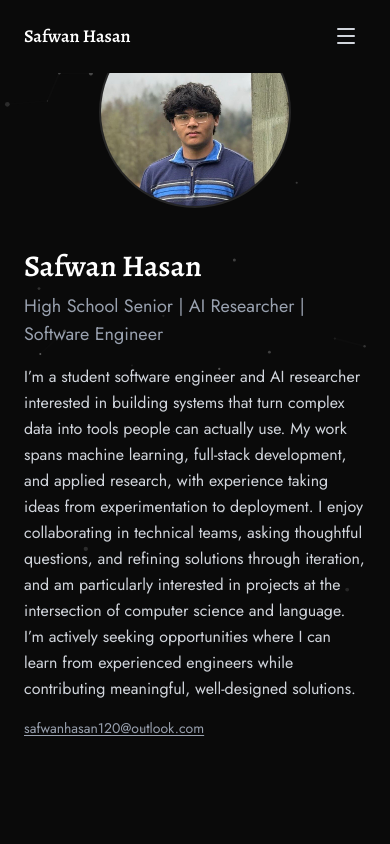
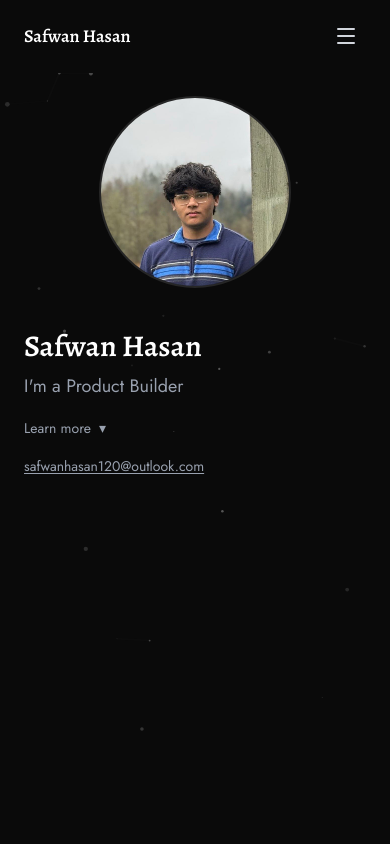
Before and after one commit to SafwanHasan120/personalsite, a Next.js app in the folder safwan-site/: page / in a window 390 px wide. Shown: the top 844 px of the page. Built offline with nearby package versions, Linux system fonts and the light colour scheme.

Commit message:
Fixed mobile spacing, added resume

```diff
--- a/safwan-site/app/page.tsx
+++ b/safwan-site/app/page.tsx
@@ -1,8 +1,9 @@
 "use client";
 
-import React, { useRef } from "react";
+import React, { useRef, useState } from "react";
 import { motion, useInView } from "framer-motion";
 import Image from "next/image";
+import { Typewriter } from "react-simple-typewriter";
 import {
   Github,
   Linkedin,
@@ -77,6 +78,8 @@ function AnimatedSection({
 }
 
 export default function Home() {
+  const [showAbout, setShowAbout] = useState(false);
+
   return (
     <>
       <ParticleNetwork />
@@ -84,9 +87,9 @@ export default function Home() {
       <main className="relative z-10 min-h-screen pt-16">
       <section
         id="about"
-          className="min-h-screen flex flex-col md:flex-row md:items-center justify-center gap-10 md:gap-14 px-6 max-w-5xl mx-auto -mt-12"
+        className="min-h-screen flex flex-col md:flex-row md:items-center justify-center gap-10 md:gap-14 px-6 max-w-5xl mx-auto md:-mt-12"
       >
-          <AnimatedSection className="shrink-0 flex justify-center md:justify-start">
+        <AnimatedSection className="shrink-0 flex justify-center md:justify-start mt-8">
           <div className="relative w-48 h-48 md:w-56 md:h-56 rounded-full overflow-hidden border-2 border-[#262626] bg-[#171717]">
             <Image
               src={site.headshot}
@@ -98,14 +101,69 @@ export default function Home() {
             />
           </div>
         </AnimatedSection>
+
         <AnimatedSection className="flex-1">
           <h1 className="font-serif text-3xl md:text-4xl font-semibold text-white mb-2">
             {site.name}
           </h1>
-            <p className="text-gray-400 text-lg mb-4">{site.tagline}</p>
+          <div className="text-gray-400 text-lg mb-4">
+              I'm a
+              <span className="text-gray-400">
+                <Typewriter
+                  words={[
+                    " High School Student",
+                    " Product Builder",
+                    " Full-stack Developer",
+                    " Hackathon Winner",
+                    "n AI Researcher",
+                    " Community Leader",
+                  ]}
+                  loop={0}
+                  cursor
+                  cursorStyle={"_"}
+                />
+              </span>
+            </div>
+
+          {/* Desktop: show about normally */}
+          <p className="hidden md:block text-gray-300 leading-relaxed whitespace-pre-line max-w-xl">
+            {site.about}
+          </p>
+
+          {/* Mobile: Learn more toggle */}
+          <div className="md:hidden">
+            <button
+              type="button"
+              onClick={() => setShowAbout((v) => !v)}
+              aria-expanded={showAbout}
+              aria-controls="about-mobile"
+              className="inline-flex items-center gap-2 text-sm text-gray-400 hover:text-white transition-colors"
+            >
+              {showAbout ? "Show less" : "Learn more"}
+              <span
+                className={[
+                  "inline-block transition-transform duration-200",
+                  showAbout ? "rotate-180" : "rotate-0",
+                ].join(" ")}
+                aria-hidden="true"
+              >
+                ▾
+              </span>
+            </button>
+
+            <div
+              id="about-mobile"
+              className={[
+                "overflow-hidden transition-[max-height,opacity] duration-300 ease-out",
+                showAbout ? "max-h-96 opacity-100 mt-4" : "max-h-0 opacity-0 mt-0",
+              ].join(" ")}
+            >
               <p className="text-gray-300 leading-relaxed whitespace-pre-line max-w-xl">
                 {site.about}
               </p>
+            </div>
+          </div>
+
           {site.email && (
             <a
               href={`mailto:${site.email}`}
--- a/safwan-site/components/Navbar.tsx
+++ b/safwan-site/components/Navbar.tsx
@@ -4,17 +4,19 @@ import React, { useEffect, useState } from "react";
 import { motion, useScroll } from "framer-motion";
 import { Menu, X } from "lucide-react";
 import { site } from "@/data/site";
+import ResumeModal from "@/components/ResumeModal";
 
 const navLinks = [
-  { label: "About", href: "#about" },
   { label: "Experience", href: "#experience" },
   { label: "Projects", href: "#projects" },
   { label: "Connect", href: "#connect" },
+  { label: "Resume", href: "#resume", isModal: true},
 ];
 
 export default function Navbar() {
   const [isMenuOpen, setIsMenuOpen] = useState(false);
   const { scrollY } = useScroll();
+  const [isResumeModalOpen, setIsResumeModalOpen] = useState(false);
   const [hasScrolled, setHasScrolled] = useState(false);
 
   useEffect(() => {
@@ -22,6 +24,19 @@ export default function Navbar() {
       setHasScrolled(latest > 20);
     });
   }, [scrollY]);
+
+  const handleNavClick = (
+    e: React.MouseEvent<HTMLAnchorElement>,
+    link: typeof navLinks[0]
+  ) => {
+    if (link.isModal) {
+      e.preventDefault();
+      setIsResumeModalOpen(true);
+      setIsMenuOpen(false);
+    } else {
+      setIsMenuOpen(false);
+    }
+  };
 
   return (
     <motion.header
@@ -49,7 +64,7 @@ export default function Navbar() {
               <a
                 href={link.href}
                 className="text-sm text-gray-300 hover:text-white transition-colors"
-                onClick={() => setIsMenuOpen(false)}
+                onClick={(e) => handleNavClick(e, link)}
               >
                 {link.label}
               </a>
@@ -82,7 +97,7 @@ export default function Navbar() {
                 <a
                   href={link.href}
                   className="block text-gray-300 hover:text-white transition-colors py-1"
-                  onClick={() => setIsMenuOpen(false)}
+                  onClick={(e) => handleNavClick(e, link)}
                 >
                   {link.label}
                 </a>
@@ -91,6 +106,12 @@ export default function Navbar() {
           </ul>
         </motion.div>
       )}
+      {/* Resume Modal */}
+      <ResumeModal
+        isOpen={isResumeModalOpen}
+        onClose={() => setIsResumeModalOpen(false)}
+        resumeUrl="/resume.pdf"
+      />
     </motion.header>
   );
 }
--- /dev/null
+++ b/safwan-site/components/ResumeModal.tsx
@@ -0,0 +1,108 @@
+"use client";
+
+import React, { useEffect } from "react";
+import { motion, AnimatePresence } from "framer-motion";
+import { X, Download } from "lucide-react";
+
+interface ResumeModalProps {
+  isOpen: boolean;
+  onClose: () => void;
+  resumeUrl: string; // Path to your PDF file
+}
+
+export default function ResumeModal({
+  isOpen,
+  onClose,
+  resumeUrl,
+}: ResumeModalProps) {
+  // Close modal on Escape key
+  useEffect(() => {
+    const handleEscape = (e: KeyboardEvent) => {
+      if (e.key === "Escape") onClose();
+    };
+
+    if (isOpen) {
+      document.addEventListener("keydown", handleEscape);
+      // Prevent body scroll when modal is open
+      document.body.style.overflow = "hidden";
+    }
+
+    return () => {
+      document.removeEventListener("keydown", handleEscape);
+      document.body.style.overflow = "unset";
+    };
+  }, [isOpen, onClose]);
+
+  const handleDownload = () => {
+    const link = document.createElement("a");
+    link.href = resumeUrl;
+    link.download = "resume.pdf";
+    document.body.appendChild(link);
+    link.click();
+    document.body.removeChild(link);
+  };
+
+  return (
+    <AnimatePresence>
+      {isOpen && (
+        <>
+          {/* Backdrop */}
+          <motion.div
+            initial={{ opacity: 0 }}
+            animate={{ opacity: 1 }}
+            exit={{ opacity: 0 }}
+            onClick={onClose}
+            className="fixed inset-0 bg-black/90 backdrop-blur-sm z-50"
+          />
+
+          {/* Modal */}
+          <motion.div
+            initial={{ opacity: 0, scale: 0.95, y: 20 }}
+            animate={{ opacity: 1, scale: 1, y: 0 }}
+            exit={{ opacity: 0, scale: 0.95, y: 20 }}
+            transition={{ type: "spring", duration: 0.5 }}
+            className="fixed inset-2 md:inset-4 lg:inset-8 z-50 flex items-center justify-center"
+          >
+            <div className="bg-gray-950/95 rounded-xl shadow-2xl border border-gray-800/50 w-full h-full flex flex-col max-w-6xl">
+              {/* Header */}
+              <div className="flex items-center justify-between px-4 py-3 md:px-6 md:py-4 border-b border-gray-800/50">
+                <h2 className="font-serif text-lg font-semibold text-white">
+                  Resume
+                </h2>
+                <div className="flex items-center gap-2">
+                  {/* Download Button */}
+                  <button
+                    onClick={handleDownload}
+                    className="flex items-center gap-2 px-3 py-1.5 md:px-4 md:py-2 bg-gray-500 hover:bg-gray-600 text-white text-sm rounded-lg transition-colors"
+                    aria-label="Download resume"
+                  >
+                    <Download className="w-4 h-4" />
+                    <span className="hidden sm:inline">Download</span>
+                  </button>
+
+                  {/* Close Button */}
+                  <button
+                    onClick={onClose}
+                    className="p-1.5 md:p-2 hover:bg-gray-800/50 rounded-lg transition-colors text-gray-400 hover:text-white"
+                    aria-label="Close modal"
+                  >
+                    <X className="w-5 h-5" />
+                  </button>
+                </div>
+              </div>
+
+              {/* PDF Viewer */}
+              <div className="flex-1 overflow-hidden p-2 md:p-3">
+                <iframe
+                  src={resumeUrl}
+                  className="w-full h-full rounded-lg border border-gray-800/30"
+                  title="Resume PDF"
+                />
+              </div>
+            </div>
+          </motion.div>
+        </>
+      )}
+    </AnimatePresence>
+  );
+}
--- a/safwan-site/data/site.ts
+++ b/safwan-site/data/site.ts
@@ -1,6 +1,5 @@
 export const site = {
   name: "Safwan Hasan",
-  tagline: "High School Senior | AI Researcher | Software Engineer",
   headshot: "/headshot.png", // swap to /headshot.jpg when you add it to public/
   about: `I’m a student software engineer and AI researcher interested in building systems that turn complex data into tools people can actually use. My work spans machine learning, full-stack development, and applied research, with experience taking ideas from experimentation to deployment. I enjoy collaborating in technical teams, asking thoughtful questions, and refining solutions through iteration, and am particularly interested in projects at the intersection of computer science and language. I’m actively seeking opportunities where I can learn from experienced engineers while contributing meaningful, well-designed solutions.`,
   email: "safwanhasan120@outlook.com",
--- a/safwan-site/package.json
+++ b/safwan-site/package.json
@@ -13,7 +13,8 @@
     "lucide-react": "^0.564.0",
     "next": "16.1.6",
     "react": "19.2.3",
-    "react-dom": "19.2.3"
+    "react-dom": "19.2.3",
+    "react-simple-typewriter": "^5.0.1"
   },
   "devDependencies": {
     "@tailwindcss/postcss": "^4",
```
Also changed, not shown: 2 other files (tests, documents, lock files or other folders). Lines whose indentation alone changed are shown as unchanged.
